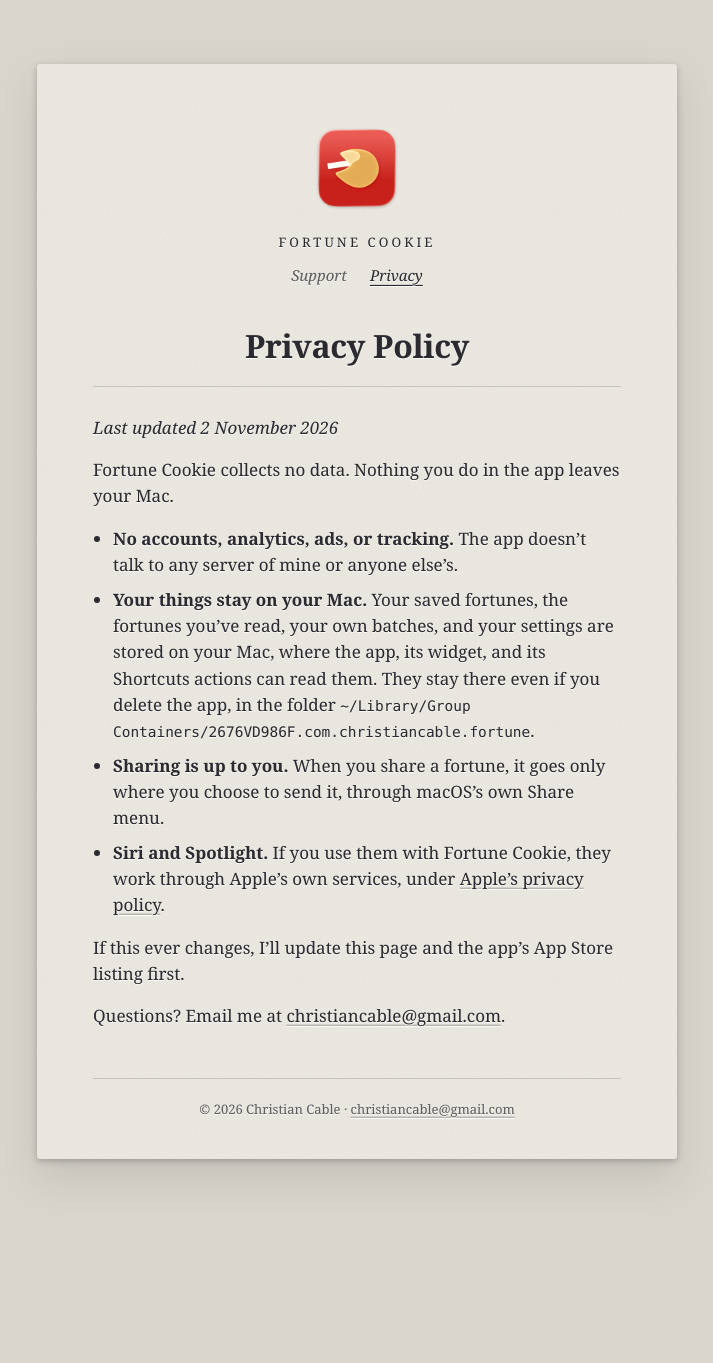
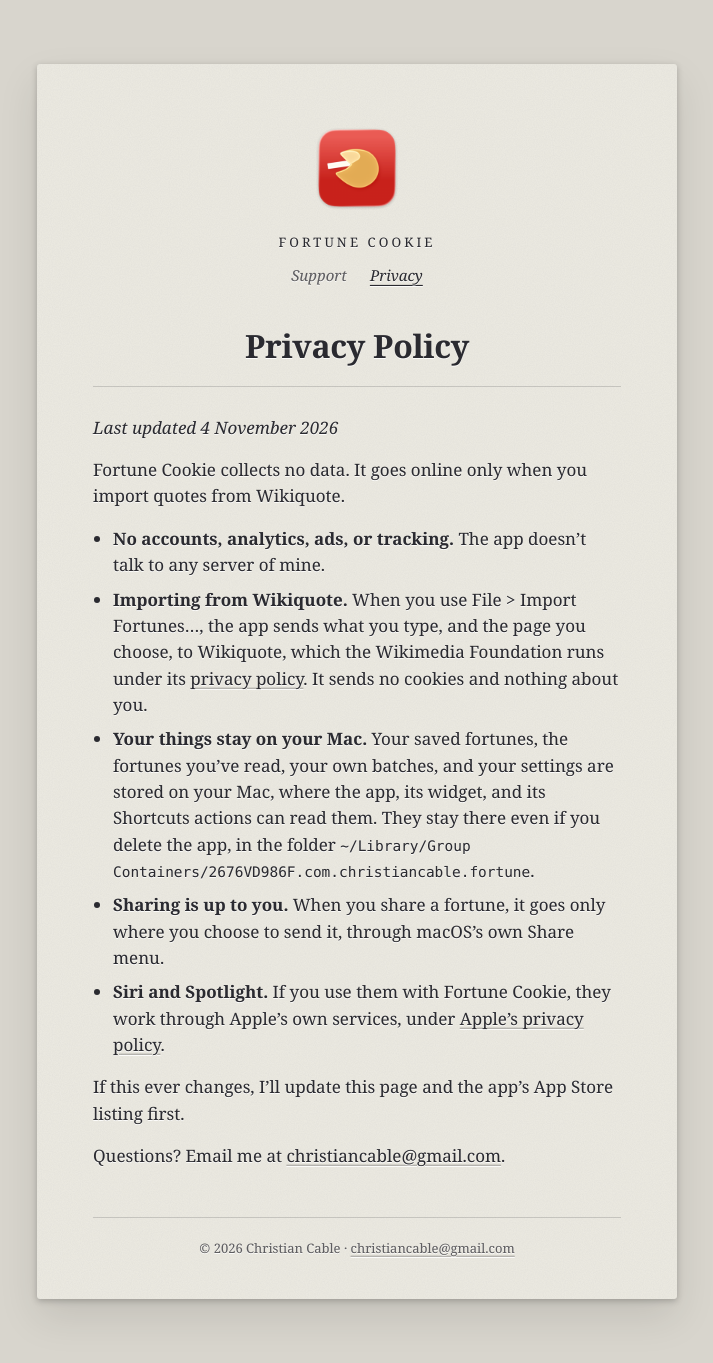
Before and after one commit to christiancable/christiancable.github.io, a Jekyll site: the page built from apps/fortune-cookie/privacy/index.md, in a window 1280 px wide. Shown: the whole page, without its empty margins (283-996 px from the left). Built offline with Jekyll 4.4.1, drawn with Linux system fonts in a browser that asks for light colours; before the commit the page ends 1223 px from its top, so only the background shows below that.

Commit message:
Fortune Cookie's privacy policy says it goes online only to import quotes from Wikiquote, and what it sends
Co-Authored-By: Claude Opus 5.5 <noreply@anthropic.com>
Claude-Session: https://claude.ai/code/session_018U8PmDnaFoLFJotQYmbpdS

```diff
--- a/apps/fortune-cookie/privacy/index.md
+++ b/apps/fortune-cookie/privacy/index.md
@@ -9,11 +9,12 @@ navorder: 2
 title: Privacy Policy
 permalink: /apps/fortune-cookie/privacy/
 ---
-*Last updated 2 November 2026*
+*Last updated 4 November 2026*
 
-Fortune Cookie collects no data. Nothing you do in the app leaves your Mac.
+Fortune Cookie collects no data. It goes online only when you import quotes from Wikiquote.
 
-- **No accounts, analytics, ads, or tracking.** The app doesn't talk to any server of mine or anyone else's.
+- **No accounts, analytics, ads, or tracking.** The app doesn't talk to any server of mine.
+- **Importing from Wikiquote.** When you use File > Import Fortunes…, the app sends what you type, and the page you choose, to Wikiquote, which the Wikimedia Foundation runs under its [privacy policy](https://foundation.wikimedia.org/wiki/Policy:Privacy_policy). It sends no cookies and nothing about you.
 - **Your things stay on your Mac.** Your saved fortunes, the fortunes you've read, your own batches, and your settings are stored on your Mac, where the app, its widget, and its Shortcuts actions can read them. They stay there even if you delete the app, in the folder `~/Library/Group Containers/2676VD986F.com.christiancable.fortune`.
 - **Sharing is up to you.** When you share a fortune, it goes only where you choose to send it, through macOS's own Share menu.
 - **Siri and Spotlight.** If you use them with Fortune Cookie, they work through Apple's own services, under [Apple's privacy policy](https://www.apple.com/legal/privacy/).
```
